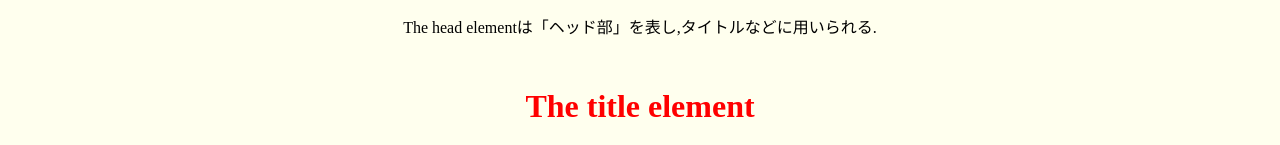
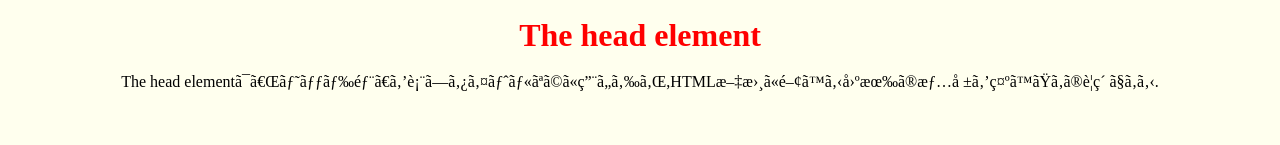
Before and after one commit to monchicchi08/02kadai, a plain HTML site: page index.html in a window 1280 px wide. Shown: the part 206-351 px from the top of the page. Drawn offline with Linux system fonts and the light colour scheme.

Commit message:
Update index.html

```diff
--- a/index.html
+++ b/index.html
@@ -18,10 +18,25 @@
 
 <p>
 <p style="text-align: center;">
- The head elementは「ヘッド部」を表し,タイトルなどに用いられる.
+ The head elementは「ヘッド部」を表しタイトルなどに用いられ,HTML文書に関する固有の情報を示すための要素である.
 </p>
 
 <p>&nbsp;</p>
+
+<!DOCTYPE html>
+<html lang="ja-JP">
+ <head>
+  <meta charset="utf-8">
+  <title>
+   The Head Element
+  </title>
+  <meta name="description" content="【ページの説明文】">
+ </head>
+
+<body>
+ The head elementは「ヘッド部」を表しタイトルなどに用いられ,HTML文書に関する固有の情報を示すための要素である.
+</body>
+</html>
 
 <p>
 <p style="text-align: center;"><strong><span style="color: #ff0000;"><span style="font-size: 24pt;">
```
